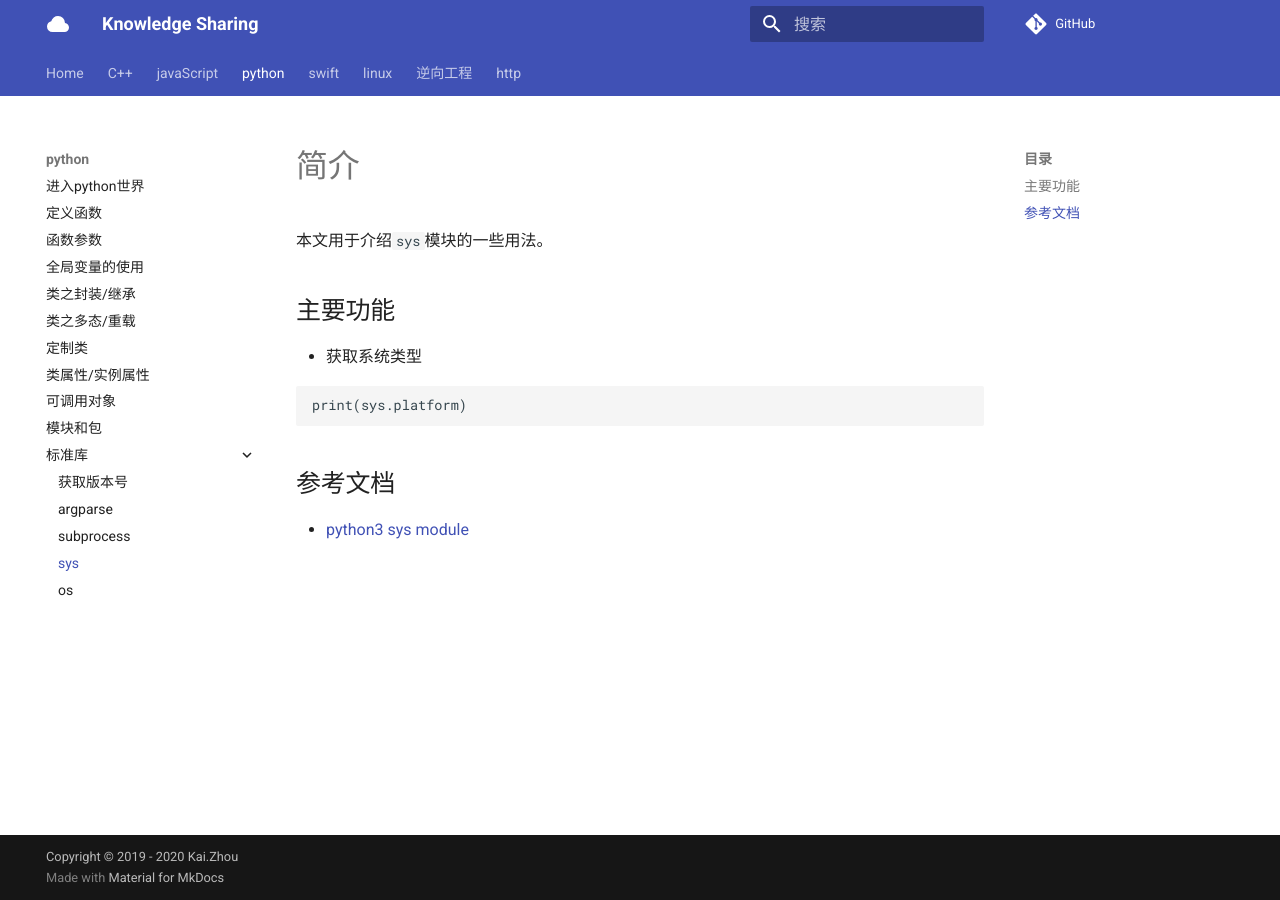
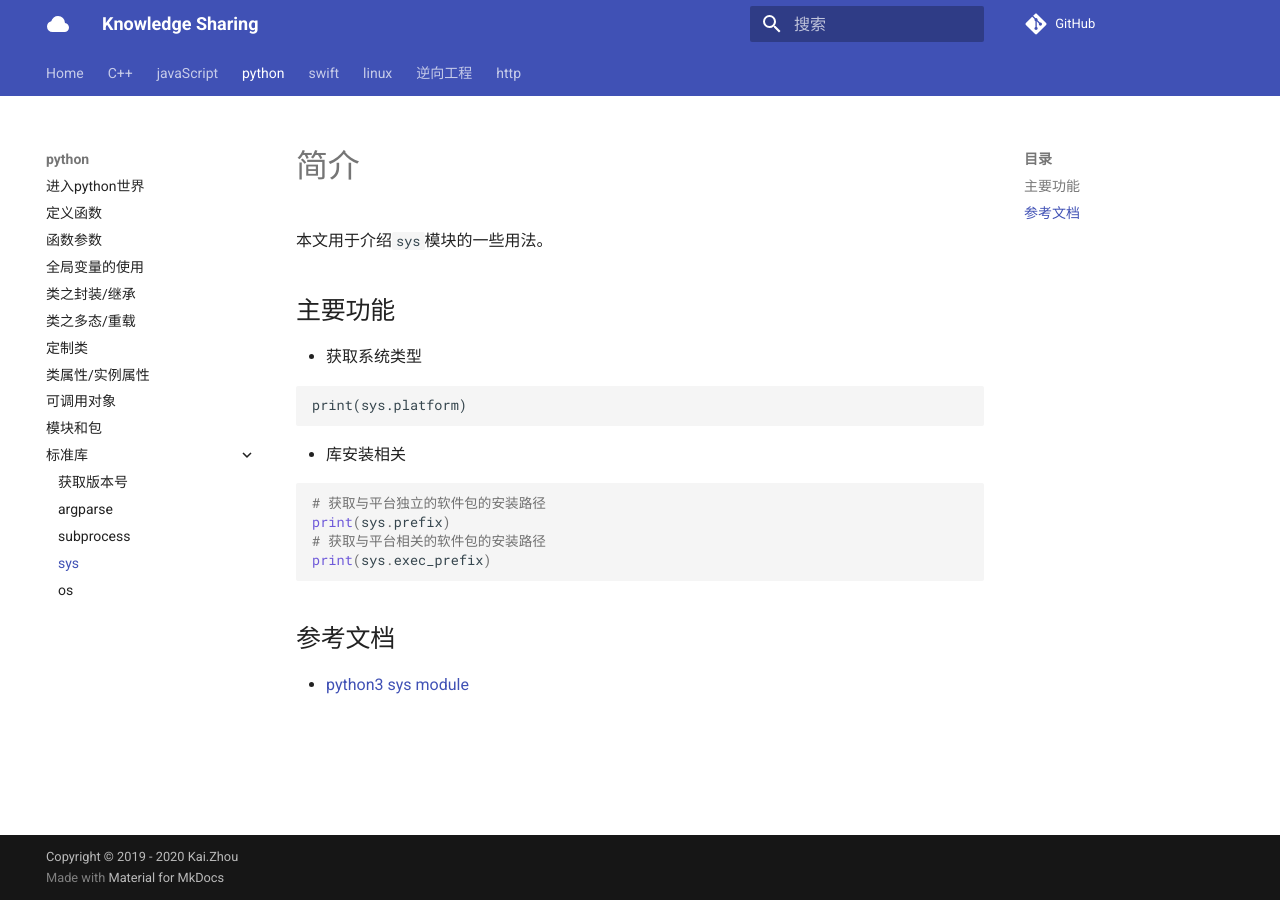
Before and after one commit to zhoukaidev/ks_blog, an MkDocs documentation site: the page built from docs/python/library/sys.md, in a window 1280 px wide. Built offline with MkDocs 1.6.1 and Material for MkDocs 9.7.7, drawn with Linux system fonts in a browser that asks for light colours; comment, search, counter and statistics services are not loaded.

Commit message:
Update sys.md

````diff
--- a/docs/python/library/sys.md
+++ b/docs/python/library/sys.md
@@ -10,6 +10,14 @@
 print(sys.platform)
 ```
 
+* 库安装相关
+
+```py
+# 获取与平台独立的软件包的安装路径
+print(sys.prefix)
+# 获取与平台相关的软件包的安装路径
+print(sys.exec_prefix)
+```
 
 ## 参考文档
 
````
